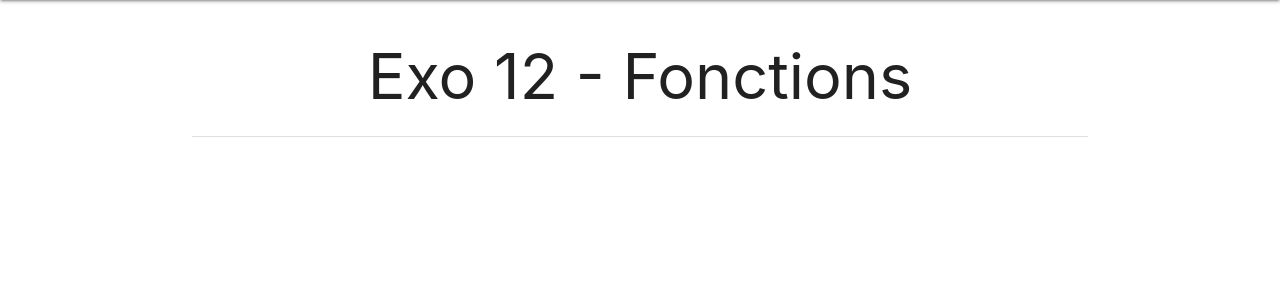
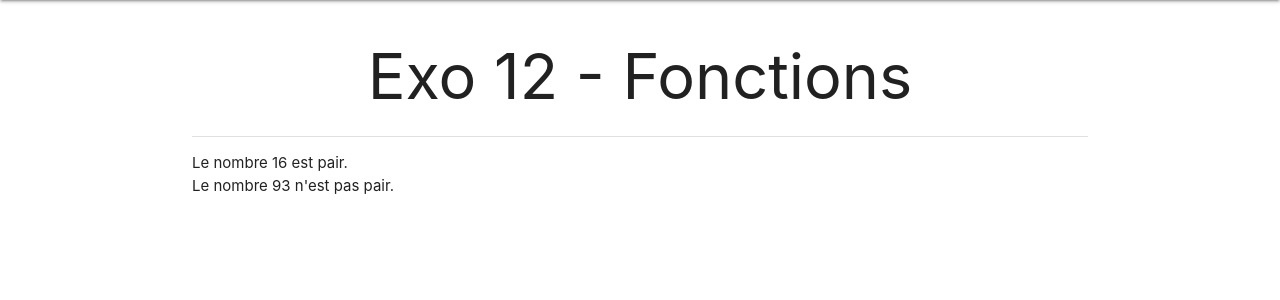
Before and after one commit to totomatix/CorrectionExosPHPCDA7, a PHP site: page /exercices/exo12/index.php in a window 1280 px wide. Shown: the part 64-364 px from the top of the page. Run offline with PHP 8.4, Linux system fonts and the light colour scheme.

Commit message:
Correction exo12

```diff
--- a/exercices/exo12/index.php
+++ b/exercices/exo12/index.php
@@ -4,7 +4,16 @@ $titre = "Exo 12 - Fonctions"; // Mettre le titre de la page
 
 <!-- mettre votre code ici -->
 <?php
+    function pair(int $nb) : bool
+    {
+        return ($nb%2==0);
+    }
 
+    $n1 = rand (1,100);
+    echo "Le nombre $n1 " .  ( (pair($n1)) ? "est pair." : "n'est pas pair.") . '<br>';
+
+    $n2 = rand (1,100);
+    echo "Le nombre $n2 " . ( (pair($n2)) ? "est pair." : "n'est pas pair.");
 ?>
 
 <?php
```
